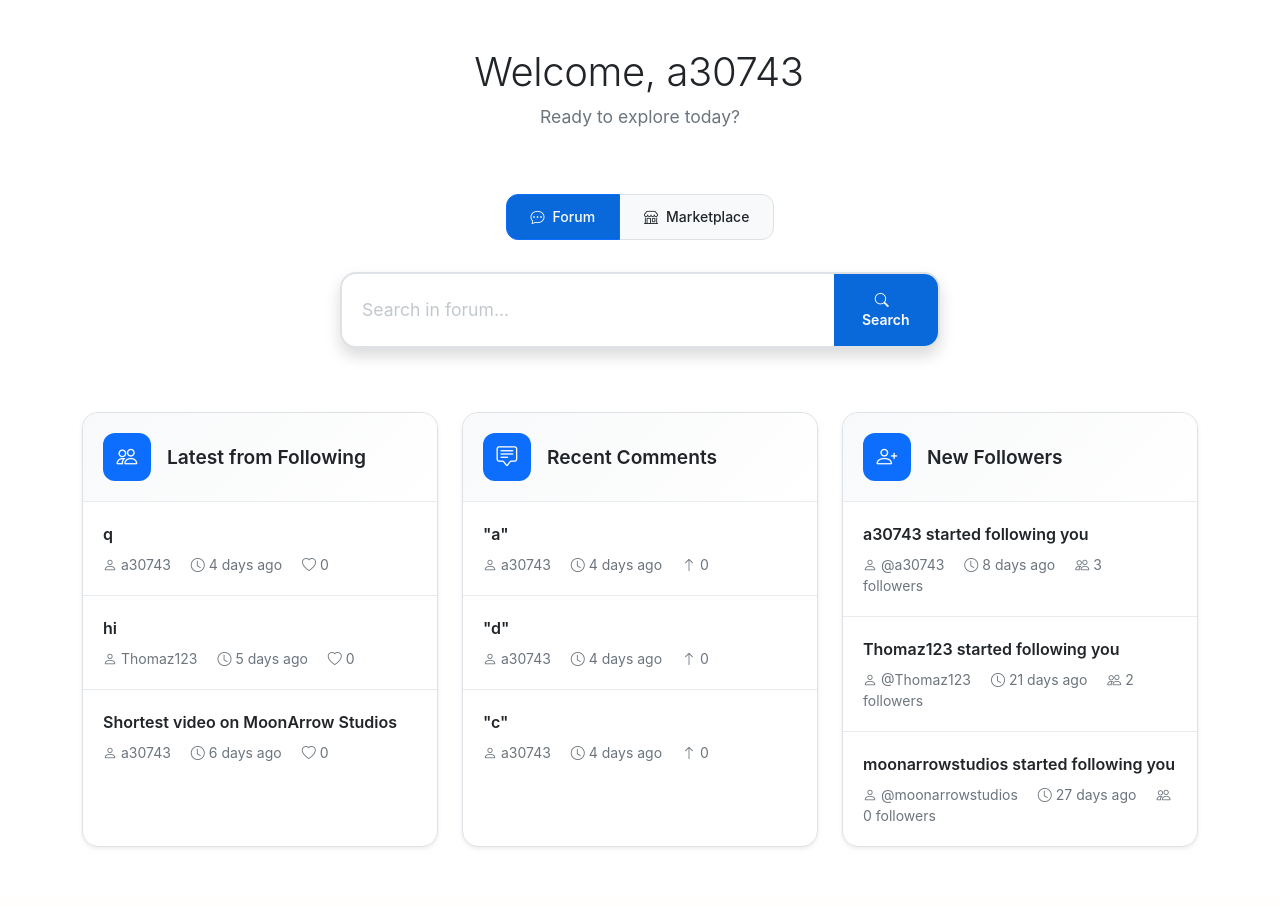
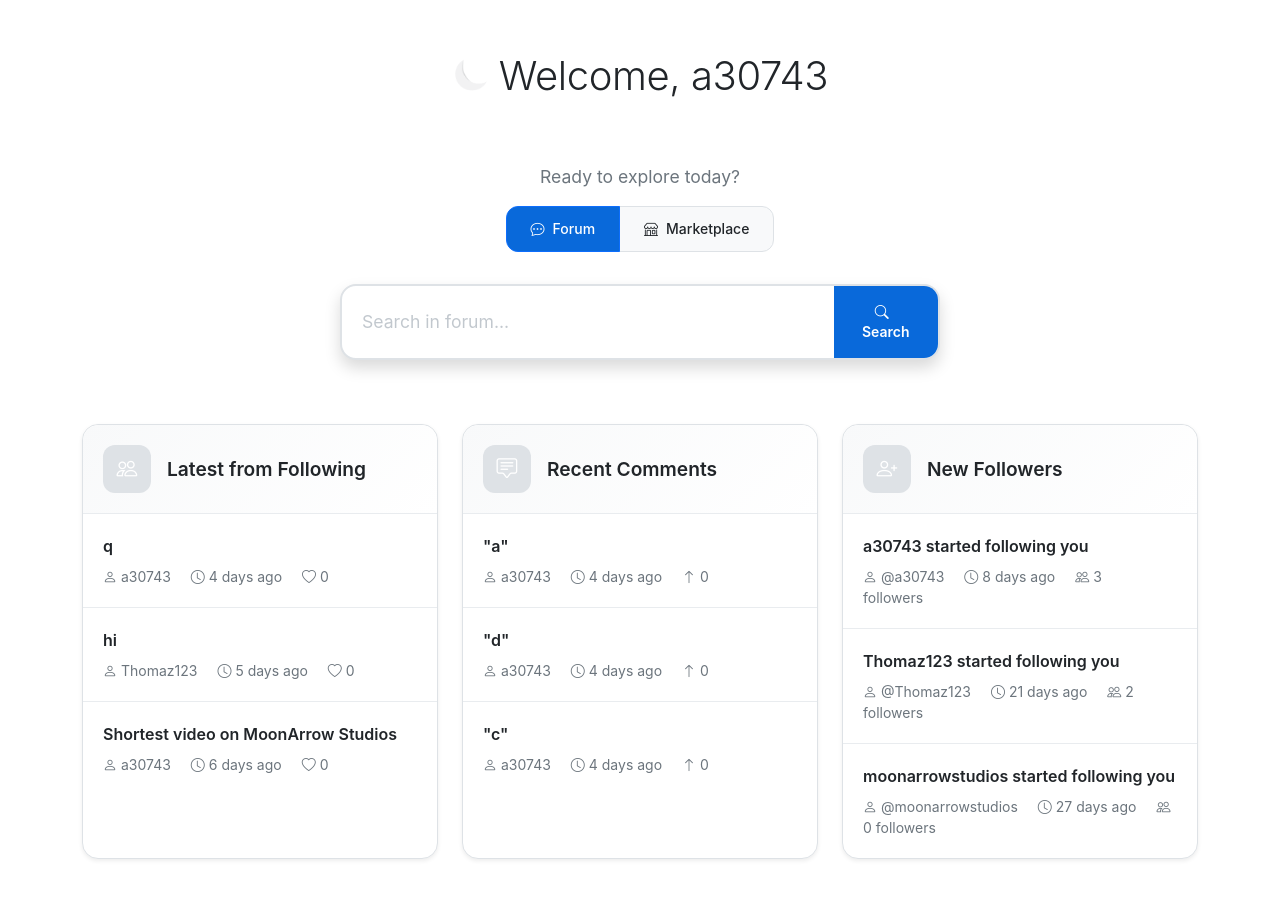
Before and after one commit to ThomazCortez/moonarrowstudios, a PHP site: page /moonarrowstudios/php/home.php in a window 1280 px wide. Shown: the part 75-982 px from the top of the page. Before the commit the page ends 923 px from the top, so only its background shows below. Run offline with PHP 8.4, Linux system fonts and the light colour scheme; a user stored in the database is signed in; data comes from the database, SQL or seed files in the repository.

Commit message:
updated home.php

```diff
--- a/php/home.php
+++ b/php/home.php
@@ -189,16 +189,31 @@ function truncateComment($html, $length = 80) {
 
     /* Greeting Section */
     .greeting-section {
-            text-align: center;
+    display: flex;
+    justify-content: center;
+    align-items: center;
     margin-bottom: 4rem;
     animation: fadeInUp 0.6s ease-out;
+    /* Ensure items are centered on cross-axis */
+    align-items: center;
+    }
+
+    .greeting-icon {
+    width: 3em;
+    height: 3em;
+    margin-right: 0.5em;
+    object-fit: contain;
+    /* Remove vertical-align (doesn't work in flex) and adjust position */
+    transform: scaleX(-1);
+    align-self: center; /* Explicitly center in flex container */
+    margin-top: 0.2em; /* Fine-tune vertical position if needed */
     }
 
     .greeting-title {
       font-size: 2.5rem;
       font-weight: 300;
       color: var(--color-fg-default);
-            margin-bottom: 0.5rem;
+      margin: 0;
       letter-spacing: -0.01em;
     }
 
@@ -206,6 +221,8 @@ function truncateComment($html, $length = 80) {
       font-size: 1.1rem;
       color: var(--color-fg-muted);
       font-weight: 400;
+      text-align: center;
+      margin-top: 0.5rem;
     }
 
     /* Search Section - Prominent without card */
@@ -227,31 +244,26 @@ function truncateComment($html, $length = 80) {
       padding: 0.75rem 1.5rem;
       border-radius: 0;
     }
-
     .btn-group .btn:first-child {
       border-top-left-radius: 0.75rem;
       border-bottom-left-radius: 0.75rem;
     }
-
     .btn-group .btn:last-child {
       border-top-right-radius: 0.75rem;
       border-bottom-right-radius: 0.75rem;
     }
-
     .btn-group .btn:hover {
       background-color: var(--color-canvas-default);
       border-color: var(--color-accent-fg);
       color: var(--color-accent-fg);
       z-index: 2;
     }
-
     .btn-group .btn.active {
-            background-color:  #0969da;
+      background-color: #0969da;
       border-color: var(--color-btn-primary-bg);
       color: white;
       z-index: 3;
     }
-
     .btn-group .btn.active:hover {
       background-color: var(--color-accent-fg);
       border-color: var(--color-btn-primary-hover-bg);
@@ -272,13 +284,11 @@ function truncateComment($html, $length = 80) {
       border: 2px solid var(--color-border-default);
       transition: all 0.3s ease;
     }
-
     .search-input-group:focus-within {
       border-color: var(--color-accent-fg);
       box-shadow: 0 0 0 0.25rem rgba(13, 110, 253, 0.25);
       transform: translateY(-2px);
     }
-
     .search-input-group .form-control {
       border: none;
       background: transparent;
@@ -287,12 +297,10 @@ function truncateComment($html, $length = 80) {
       color: var(--color-fg-default);
       border-radius: 0;
     }
-
     .search-input-group .form-control:focus {
       box-shadow: none;
       background: transparent;
     }
-
     .search-input-group .btn {
       border: none;
       background-color: #0969da;
@@ -301,16 +309,14 @@ function truncateComment($html, $length = 80) {
       font-weight: 600;
       border-radius: 0;
     }
-
     .search-input-group .btn:hover {
       background-color: var(--color-accent-fg);
     }
 
-        /* Content Cards - Clean Bootstrap approach */
+    /* Content Cards */
     .content-grid {
       animation: fadeInUp 0.6s ease-out 0.4s both;
     }
-
     .card {
       border: 1px solid var(--color-card-border);
       background-color: var(--color-card-bg);
@@ -319,24 +325,21 @@ function truncateComment($html, $length = 80) {
       transition: all 0.3s ease;
       height: 100%;
     }
-
     .card:hover {
       transform: translateY(-4px);
       box-shadow: var(--color-shadow-md);
       border-color: var(--color-accent-fg);
     }
-
     .card-header {
       background: linear-gradient(135deg, var(--color-canvas-subtle), var(--color-card-bg));
       border-bottom: 1px solid var(--color-border-muted);
       border-radius: 1rem 1rem 0 0 !important;
       padding: 1.25rem;
     }
-
     .card-icon {
       width: 48px;
       height: 48px;
-            background: linear-gradient(135deg, var(--color-btn-primary-bg), var(--color-accent-fg));
+      background: var(--color-border-default);
       border-radius: 0.75rem;
       display: flex;
       align-items: center;
@@ -344,33 +347,27 @@ function truncateComment($html, $length = 80) {
       color: white;
       font-size: 1.3rem;
     }
-
     .card-title {
       font-size: 1.2rem;
       font-weight: 600;
       color: var(--color-fg-default);
       margin: 0;
     }
-
     .card-body {
       padding: 0;
     }
-
     .content-item {
       padding: 1.25rem;
       border-bottom: 1px solid var(--color-border-muted);
       cursor: pointer;
       transition: all 0.2s ease;
     }
-
     .content-item:hover {
       background-color: var(--color-canvas-subtle);
     }
-
     .content-item:last-child {
       border-bottom: none;
     }
-
     .item-title {
       font-weight: 600;
       color: var(--color-fg-default);
@@ -378,20 +375,16 @@ function truncateComment($html, $length = 80) {
       font-size: 1rem;
       line-height: 1.5;
     }
-
     .item-meta {
       font-size: 0.875rem;
       color: var(--color-fg-muted);
     }
-
     .meta-item {
       margin-right: 1rem;
     }
-
     .meta-item i {
       margin-right: 0.25rem;
     }
-
     .empty-state {
       text-align: center;
       color: var(--color-fg-muted);
@@ -401,72 +394,38 @@ function truncateComment($html, $length = 80) {
 
     /* Animations */
     @keyframes fadeInUp {
-            from {
-                opacity: 0;
-                transform: translateY(20px);
+      from { opacity: 0; transform: translateY(20px); }
+      to   { opacity: 1; transform: translateY(0); }
     }
-            to {
-                opacity: 1;
-                transform: translateY(0);
+    @keyframes blink {
+      0%,100% { opacity: 1; }
+      50%     { opacity: 0; }
     }
-        }
-
-        @keyframes blink {
-            0%, 100% { opacity: 1; }
-            50% { opacity: 0; }
-        }
-
     .cursor {
     display: inline-block;
     width: 2px;
-            height: 1em;
+    height: 1.05em; /* Adjust height slightly to better match character height */
     background-color: var(--color-accent-fg);
     animation: blink 1s step-end infinite;
-            vertical-align: middle;
+    position: relative;
+    top: 0.2em; /* Adjust downward to align with text baseline */
     }
+
 
     /* Responsive adjustments */
     @media (max-width: 768px) {
-            .greeting-title {
-                font-size: 2rem;
-            }
-
-            .search-section {
-                margin-bottom: 3rem;
-            }
-
-            .btn-group .btn {
-                padding: 0.5rem 1rem;
-                font-size: 0.9rem;
-            }
-
-            .search-input-group .form-control {
-                padding: 0.875rem 1rem;
-                font-size: 1rem;
-            }
-
-            .search-input-group .btn {
-                padding: 0.875rem 1.25rem;
-            }
+      .greeting-title { font-size: 2rem; }
+      .search-section { margin-bottom: 3rem; }
+      .btn-group .btn { padding: 0.5rem 1rem; font-size: 0.9rem; }
+      .search-input-group .form-control { padding: 0.875rem 1rem; font-size: 1rem; }
+      .search-input-group .btn { padding: 0.875rem 1.25rem; }
     }
 
     /* Custom scrollbar */
-        ::-webkit-scrollbar {
-            width: 8px;
-        }
-
-        ::-webkit-scrollbar-track {
-            background: var(--color-canvas-default);
-        }
-
-        ::-webkit-scrollbar-thumb {
-            background: var(--color-border-default);
-            border-radius: 4px;
-        }
-
-        ::-webkit-scrollbar-thumb:hover {
-            background: var(--color-fg-muted);
-        }
+    ::-webkit-scrollbar { width: 8px; }
+    ::-webkit-scrollbar-track { background: var(--color-canvas-default); }
+    ::-webkit-scrollbar-thumb { background: var(--color-border-default); border-radius: 4px; }
+    ::-webkit-scrollbar-thumb:hover { background: var(--color-fg-muted); }
   </style>
 </head>
 <body>
@@ -474,9 +433,12 @@ function truncateComment($html, $length = 80) {
         <div class="container">
             <!-- Greeting Section -->
             <div class="greeting-section">
-                <h1 class="greeting-title" id="greeting-text"><?= htmlspecialchars($randomGreeting) ?>, <?= htmlspecialchars($username) ?></h1>
+            <img src="../media/moon-image.png" alt="👋" class="greeting-icon"/>
+            <h1 class="greeting-title" id="greeting-text">
+                <span class="cursor"></span>
+            </h1>
+            </div>
             <p class="greeting-subtitle">Ready to explore today?</p>
-            </div>
 
             <!-- Search Section - No Card Wrapper -->
             <div class="search-section">
@@ -624,10 +586,8 @@ function truncateComment($html, $length = 80) {
         const greetingElement = document.getElementById('greeting-text');
         const text = `${randomGreeting}, ${currentUser.username}`;
 
-            // Typewriter effect
         greetingElement.innerHTML = '<span class="cursor"></span>';
         let i = 0;
-
         const typeWriter = () => {
             if (i < text.length) {
             greetingElement.innerHTML = text.substring(0, i + 1) + '<span class="cursor"></span>';
@@ -635,9 +595,10 @@ function truncateComment($html, $length = 80) {
             setTimeout(typeWriter, 50);
             }
         };
-
         typeWriter();
         }
+
+
 
         function setupSearchToggle() {
             const toggleBtns = document.querySelectorAll('.btn-group .btn');
```
Lines whose indentation alone changed are shown as unchanged.
